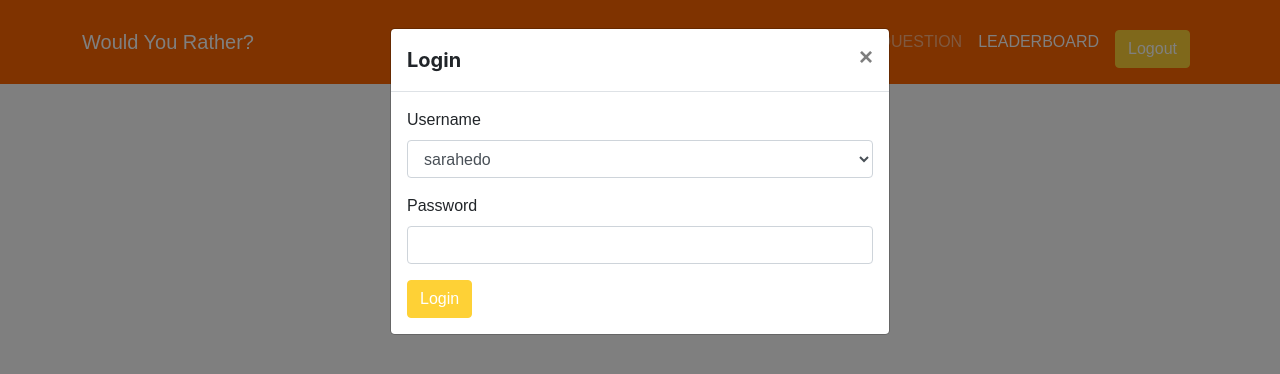
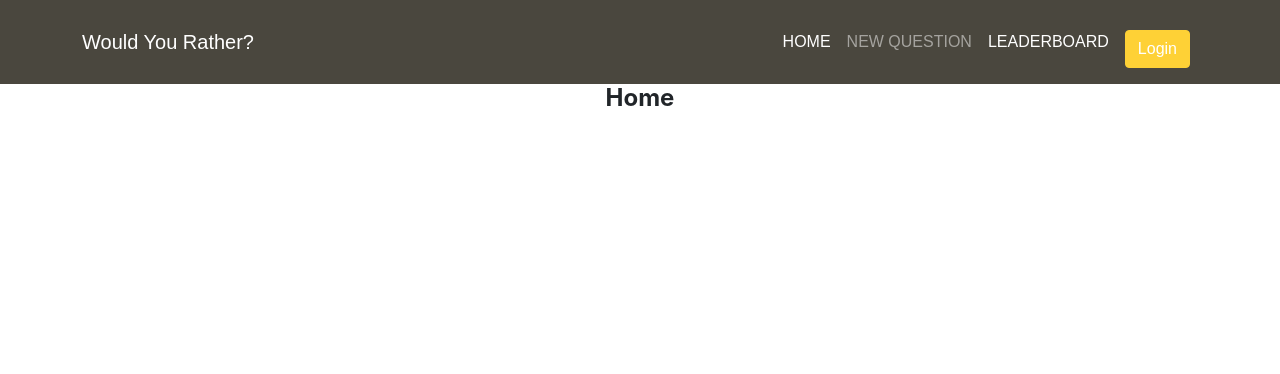
Before and after one commit to amarav/WouldYouRather, a React (Create React App) app in the folder project/: page /home in a window 1280 px wide. Shown: the top 374 px of the page. Built offline with nearby package versions, Linux system fonts and the light colour scheme.

Commit message:
Toggle login

```diff
--- a/project/src/App.css
+++ b/project/src/App.css
@@ -29,7 +29,7 @@ address{
 }
 
 .navbar-dark {
-    background-color: #ff6600;
+    background-color: #4a473e;
 }
 
 .mycard-footer{
--- a/project/src/actions/shared.js
+++ b/project/src/actions/shared.js
@@ -2,8 +2,6 @@ import { getInitialData } from '../utils/api'
 import { receiveUsers } from '../actions/users'
 import { receiveQuestions } from '../actions/questions'
 import { setAuthedUser } from '../actions/authedUser'
-
-const AUTHED_ID = 'tylermcginnis'
 
 export function handleInitialData () {
   return (dispatch) => {
@@ -11,7 +9,6 @@ export function handleInitialData () {
       .then(({ users, questions }) => {
         dispatch(receiveUsers(users))
         dispatch(receiveQuestions(questions))
-        dispatch(setAuthedUser(AUTHED_ID))
       })
   }
 }
--- a/project/src/components/Header.js
+++ b/project/src/components/Header.js
@@ -1,7 +1,6 @@
-import React, { Component ,useState } from "react";
+import React, { Component } from "react";
 import { connect } from 'react-redux';
 import { setAuthedUser } from '../actions/authedUser'
-import Example from './Login'
 import {
   Nav,
   Navbar,
@@ -9,56 +8,25 @@ import {
   Collapse,
   NavItem,
   Button,
-  Modal,
-  ModalHeader,
-  ModalBody,
-  Form,
-  FormGroup,
-  Input,
-  Label,
+  Label
 } from "reactstrap";
 import { NavLink } from "react-router-dom";
 import "../css/styles.css";
 
 class Header extends Component {
+
   constructor(props) {
     super(props);
-
-    this.toggleModal = this.toggleModal.bind(this);
-    this.handleLogin = this.handleLogin.bind(this);
-    this.onNameChange = this.onNameChange.bind(this);
-
-    this.state = {
-      isModalOpen: true,
-      userName:"",
-    };
+    this.handleLogout = this.handleLogout.bind(this);
   }
 
-  toggleModal() {
-    this.setState({
-      isModalOpen: !this.state.isModalOpen,
-    });
-  }
-
-  handleLogin(event) {
-    this.toggleModal();
-    this.props.dispatch(setAuthedUser(this.state.userName));
-    event.preventDefault();
-  }
-
-  onNameChange(event){
-    this.setState({
-      userName: event.target.value
-    });
+  handleLogout() {
+    this.props.dispatch(setAuthedUser(null));
   }
 
   render() {
-
     const {users,authedUser} = this.props
-    console.log(users)
-
-    const username = users.filter( user => user.id === authedUser )
-    console.log(username)
+    const username = users.filter( user => user.id === authedUser ).map(user => user.name)[0]
 
     return (
       <div>
@@ -68,7 +36,6 @@ class Header extends Component {
               <NavbarBrand className="mr-auto" href="/">
               Would You Rather?
               </NavbarBrand>
-              <Collapse isOpen={this.state.isNavOpen} navbar>
                 <Nav navbar className="text-uppercase ml-auto">
                   <NavItem>
                     <NavLink className="nav-link" to="/home"> Home
@@ -83,45 +50,22 @@ class Header extends Component {
                     </NavLink>
                   </NavItem>
                   <NavItem>
-                    <NavLink className="nav-link" to="/home">
-                        <Button type="sub mit" value="submit" color="primary" onClick={this.handleLogin}>
+                    <NavLink className="nav-link" to="/login">
+                     {this.props.authedUser === null
+                       ? (<Button type="sub mit" value="submit" color="primary" onClick={this.handleLogin}>
+                           Login
+                        </Button>)
+                       : (<Button type="sub mit" value="submit" color="primary" onClick={this.handleLogout}>
                            Logout
-                        </Button>
+                        </Button>)
+                     }
                     </NavLink>
                   </NavItem>
                 </Nav>
-              </Collapse>
-              <Label htmlFor="hello"><h3 className="text-white">{this.state.userName}</h3></Label>
+              <Label htmlFor="hello"><h3 className="text-white offset-md-1">{username}</h3></Label>
             </div>
           </Navbar>
 
-          <Modal isOpen={this.state.isModalOpen} toggle={this.toggleModal}>
-            <ModalHeader toggle={this.toggleModal}>Login</ModalHeader>
-            <ModalBody>
-              <Form onSubmit={this.handleLogin}>
-                <FormGroup>
-                  <Label htmlFor="username">Username</Label>
-                  <Input type="select" onChange={this.onNameChange} value={this.state.userName}>
-                     {users.map((e, key) => {
-                       return <option key={key} value={e.value}>{e.id}</option>;
-                     })}
-                   </Input>
-                </FormGroup>
-                <FormGroup>
-                  <Label htmlFor="password">Password</Label>
-                  <Input
-                    type="password"
-                    id="password"
-                    name="password"
-                    innerRef={(input) => (this.password = input)}
-                  />
-                </FormGroup>
-                <Button type="submit" value="submit" color="primary">
-                  Login
-                </Button>
-              </Form>
-            </ModalBody>
-          </Modal>
         </React.Fragment>
       </div>
     );
--- a/project/src/components/Login.js
+++ b/project/src/components/Login.js
@@ -0,0 +1,102 @@
+import React, { Component  } from "react";
+import { connect } from 'react-redux';
+import { setAuthedUser } from '../actions/authedUser'
+import {
+  Button,
+  Modal,
+  ModalHeader,
+  ModalBody,
+  Form,
+  FormGroup,
+  Input,
+  Label,
+} from "reactstrap";
+import { NavLink } from "react-router-dom";
+import "../css/styles.css";
+
+class Login extends Component {
+  constructor(props) {
+    super(props);
+
+    this.toggleModal = this.toggleModal.bind(this);
+    this.handleLogin = this.handleLogin.bind(this);
+    this.onNameChange = this.onNameChange.bind(this);
+
+    this.state = {
+      isModalOpen:true,
+      userName:"",
+    };
+  }
+
+  toggleModal() {
+    this.setState({
+      isModalOpen: !this.state.isModalOpen,
+    });
+  }
+
+  handleLogin(event) {
+    this.toggleModal();
+    this.props.dispatch(setAuthedUser(this.state.userName));
+    event.preventDefault();
+  }
+
+
+  onNameChange(event){
+    this.setState({
+      userName: event.target.value
+    });
+  }
+
+  render() {
+
+    const {users,authedUser} = this.props
+    console.log('authed user is as below')
+    console.log(authedUser)
+
+    const username = users.filter( user => user.id === authedUser ).map(user => user.name)[0]
+    console.log(this.state.isModalOpen)
+
+    return (
+      <div>
+        <React.Fragment>
+          <Modal isOpen={this.state.isModalOpen} toggle={this.toggleModal}>
+            <ModalHeader toggle={this.toggleModal}>Login</ModalHeader>
+            <ModalBody>
+              <Form onSubmit={this.handleLogin}>
+                <FormGroup>
+                  <Label htmlFor="username">Username</Label>
+                  <Input type="select" onChange={this.onNameChange} value={this.state.userName}>
+                     {users.map((e, key) => {
+                       return <option key={key} value={e.value}>{e.id}</option>;
+                     })}
+                   </Input>
+                </FormGroup>
+                <FormGroup>
+                  <Label htmlFor="password">Password</Label>
+                  <Input
+                    type="password"
+                    id="password"
+                    name="password"
+                    innerRef={(input) => (this.password = input)}
+                  />
+                </FormGroup>
+                <Button type="submit" value="submit" color="primary">
+                  Login
+                </Button>
+              </Form>
+            </ModalBody>
+          </Modal>
+        </React.Fragment>
+      </div>
+    );
+  }
+}
+
+function mapStateToProps (state) {
+  return {
+    users:Object.values(state.users),
+    authedUser:state.authedUser,
+  }
+}
+
+export default connect(mapStateToProps)(Login);
--- a/project/src/components/MainComponent.js
+++ b/project/src/components/MainComponent.js
@@ -2,6 +2,7 @@ import React,{Component,Fragment} from 'react';
 import Header from './Header'
 import Home from './Home'
 import NewQuestion from './NewQuestion'
+import Login from './Login'
 import { handleInitialData } from '../actions/shared'
 import { Switch, Route, Redirect } from 'react-router-dom'
 import { connect } from 'react-redux';
@@ -13,18 +14,15 @@ class Main extends Component
   }
   render()
   {
-    const HomePage = () => {
-      return(
-         <Home />
-      );
-    }
+
 
   return (
     <Fragment>
     <Header />
     <Switch>
-       <Route path='/home' component={HomePage} />
+       <Route path='/home' component={Home} />
        <Route path='/new' component={NewQuestion} />
+       <Route path='/login' component={Login} />
        <Redirect to="/home" />
     </Switch>
     </Fragment>
```
